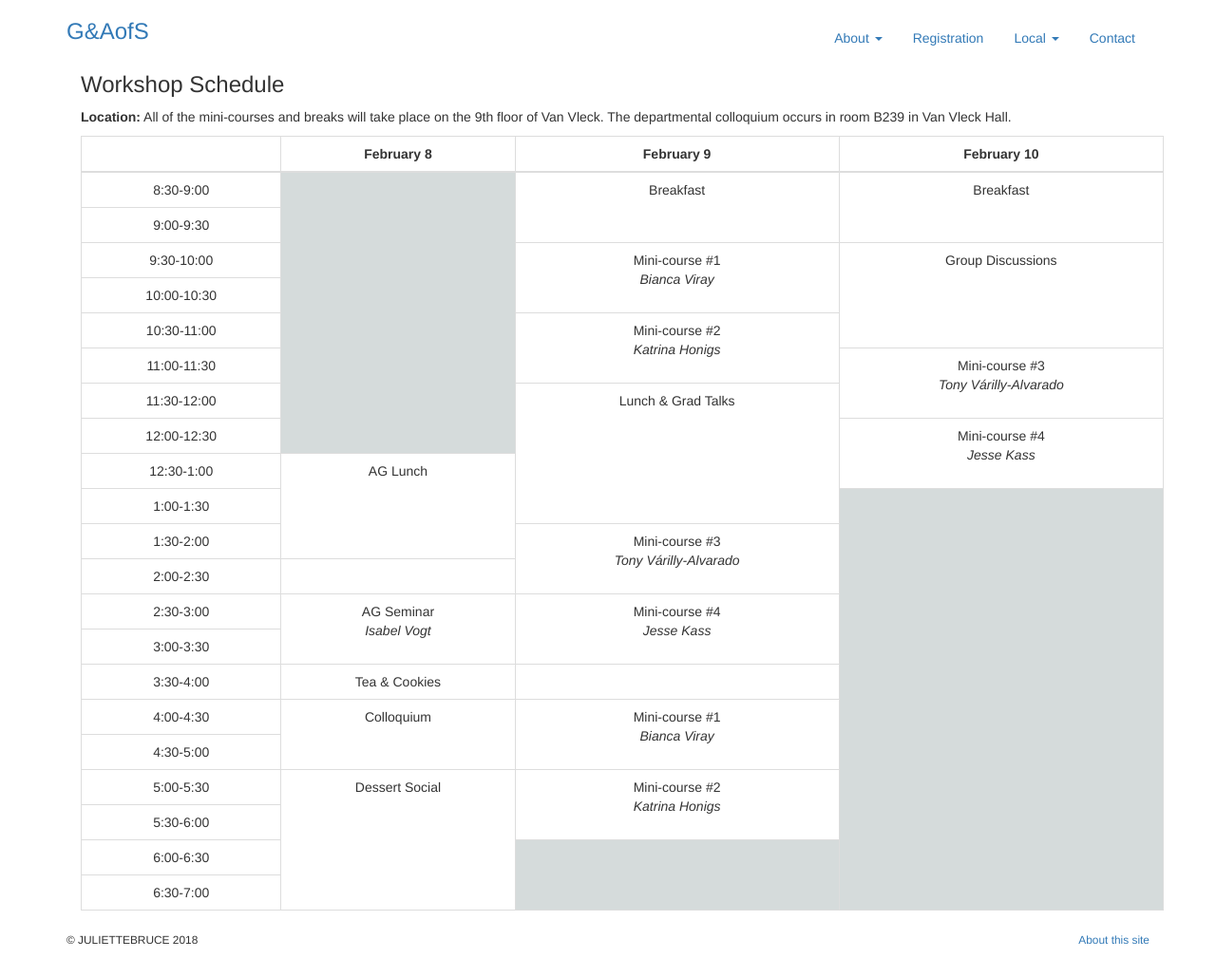
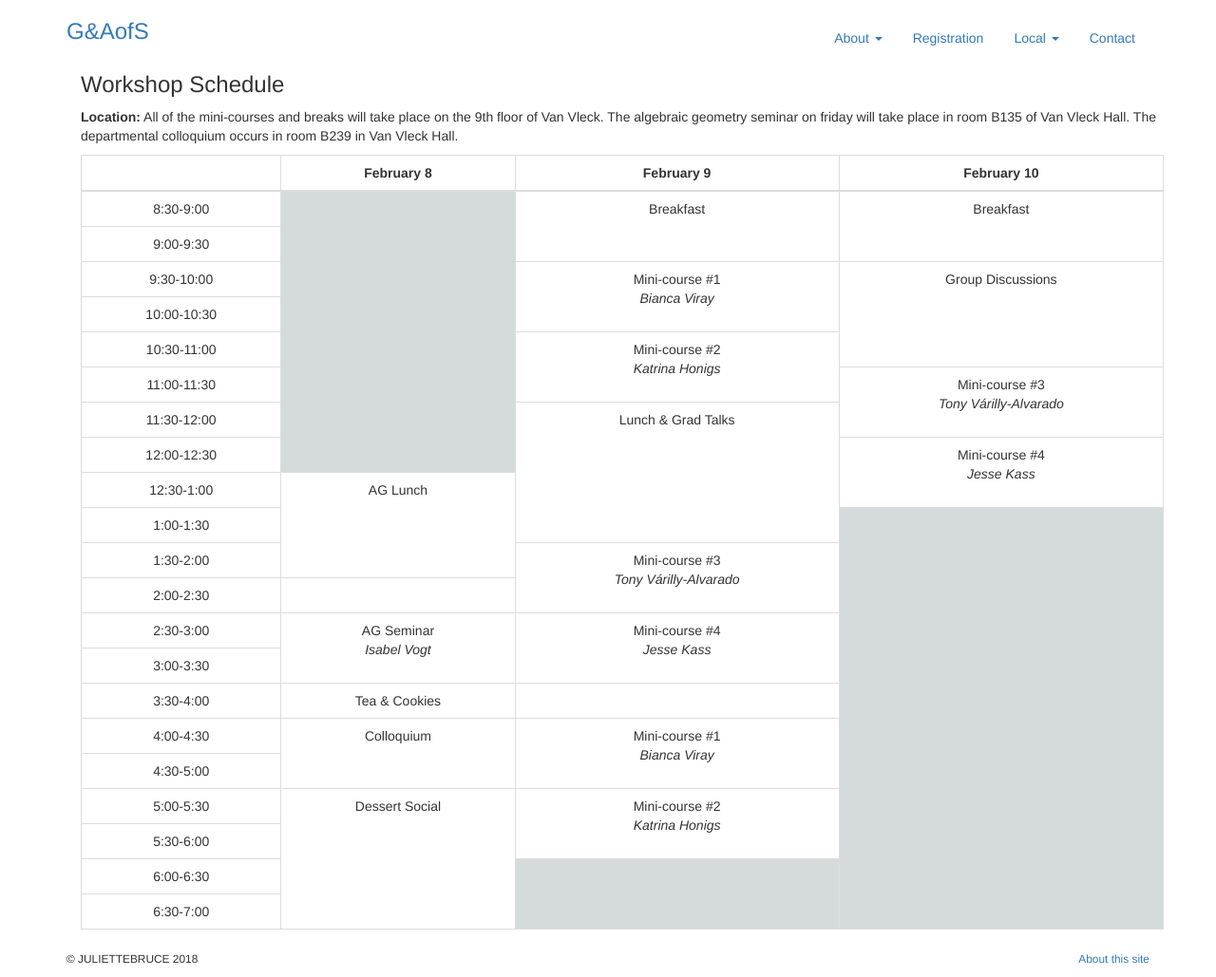
Before and after one commit to julietteBruce/geometry-arithmetic-surfaces, a Jekyll site: the page built from schedule/index.html, in a window 1280 px wide. Shown: the whole page at 95% size. Built offline with Jekyll 4.4.1, drawn with Linux system fonts in a browser that asks for light colours; nearby versions of some CDN libraries; library files that are not in the unit come from our copies.

Commit message:
updated locations

```diff
--- a/abstracts/index.html
+++ b/abstracts/index.html
@@ -6,7 +6,7 @@ description: G&AoS
 ---
 <div class="container">
 <h3> Abstracts:</h3>  <p>All of the mini-courses and breaks will take
-place on the 9th floor of Van Vleck. The departmental colloquium occurs
+place on the 9th floor of Van Vleck. The algebraic geometry seminar on friday will take place in room B135 of Van Vleck Hall. The departmental colloquium occurs
 in room B239 in Van Vleck Hall. For the schedule of events please check
 the <a
 href="https://juliettebruce.github.io/geometry-arithmetic-surfaces/
--- a/schedule/index.html
+++ b/schedule/index.html
@@ -7,7 +7,7 @@ description: G&AoS Schedule
 <div class="container">
  <h3>Workshop Schedule</h3>
  <p><b>Location:</b> All of the mini-courses and breaks will take
-place on the 9th floor of Van Vleck. The departmental colloquium occurs
+place on the 9th floor of Van Vleck. The algebraic geometry seminar on friday will take place in room B135 of Van Vleck Hall. The departmental colloquium occurs
 in room B239 in Van Vleck Hall.<p>
 
   <table class="table table-bordered">
```
